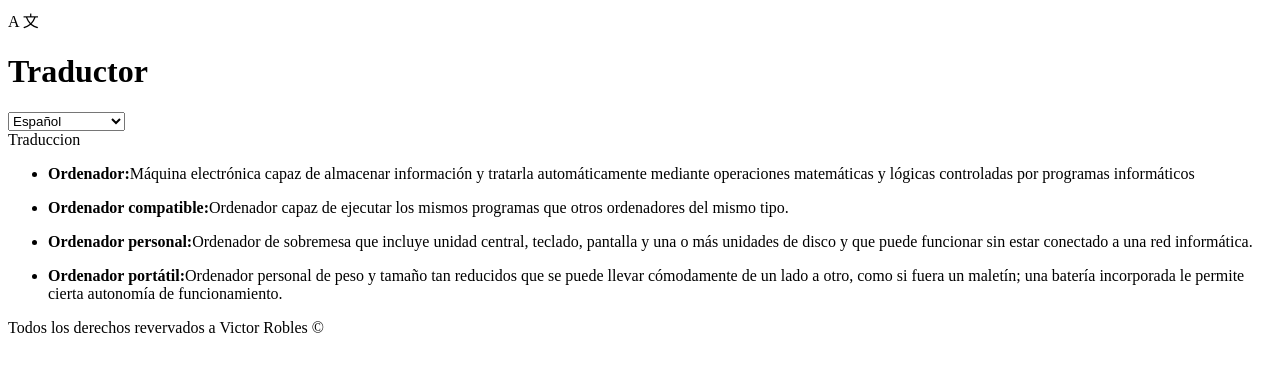
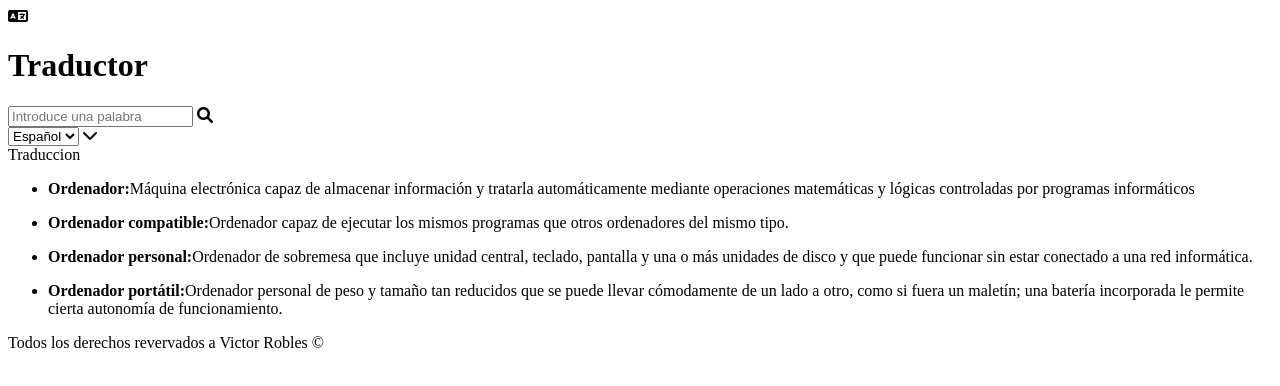
Before and after one commit to Isabela2701/Web-Taller2.2_Zambrano_Lopez_36632, a plain HTML site: page index.html in a window 1280 px wide. Drawn offline with Linux system fonts and the light colour scheme; files that its build step writes are made by us from their sources; files whose address does not match are found by name.

Commit message:
Corregido seccion idiomas
Estaba en un div aparte el contenedor es el padre

```diff
--- a/index.html
+++ b/index.html
@@ -13,24 +13,28 @@
 
     <div class="contenedor">
         <header class="cabecera">
-            <div class="logo__icono">
-                <span class="logo__letra">A</span>
-                <span class="logo__chino">文</span>
+            <div class="logo-icono">
+                <i class="fa-solid fa-language"></i>
             </div>
-            <h1 class="titulo__app">Traductor</h1>
+            <h1 class="titulo-app">Traductor</h1>
         </header>
+
+
+        <section class="barra__controles">
+            <div class="caja__busqueda">
+                <input type="text" placeholder="Introduce una palabra">
+                <i class="fa-solid fa-magnifying-glass icono-lupa"></i>
             </div>
 
-    <div class="Boton__idiomas">
+            <div class="caja__idioma">
                 <select>
-            <option value="value">Español</option>
-            <option value="value2">Inglés</option>
-            <option value="value3">Chino mandarín</option>
-            <option value="value4">Francés</option>
-            <option value="value5">Árabe</option>
-            <option value="value6">Ruso</option>
+                    <option value="es">Español</option>
+                    <option value="en">Inglés</option>
+                    <option value="fr">Francés</option>
                 </select>
+                <i class="fa-solid fa-chevron-down flecha-select"></i>
             </div>
+        </section>
 
         <div class="Palabra__Centro">
             <span>Traduccion</span>
@@ -38,7 +42,8 @@
 
         <ul class="Lista__significados">
             <li>
-            <p><strong>Ordenador:</strong>Máquina electrónica capaz de almacenar información y tratarla automáticamente
+                <p><strong>Ordenador:</strong>Máquina electrónica capaz de almacenar información y tratarla
+                    automáticamente
                     mediante operaciones matemáticas y lógicas controladas por programas informáticos</p>
             </li>
             <li>
@@ -46,11 +51,13 @@
                     ordenadores del mismo tipo.</p>
             </li>
             <li>
-            <p><strong>Ordenador personal:</strong>Ordenador de sobremesa que incluye unidad central, teclado, pantalla
+                <p><strong>Ordenador personal:</strong>Ordenador de sobremesa que incluye unidad central, teclado,
+                    pantalla
                     y una o más unidades de disco y que puede funcionar sin estar conectado a una red informática.</p>
             </li>
             <li>
-            <p><strong>Ordenador portátil:</strong>Ordenador personal de peso y tamaño tan reducidos que se puede llevar
+                <p><strong>Ordenador portátil:</strong>Ordenador personal de peso y tamaño tan reducidos que se puede
+                    llevar
                     cómodamente de un lado a otro, como si fuera un maletín; una batería incorporada le permite cierta
                     autonomía de funcionamiento.</p>
             </li>
@@ -60,6 +67,8 @@
         </div>
 
         <footer class="pie">Todos los derechos revervados a Victor Robles ©</footer>
+
+    </div>
 </body>
 
 </html>
```
Lines whose indentation alone changed are shown as unchanged.
